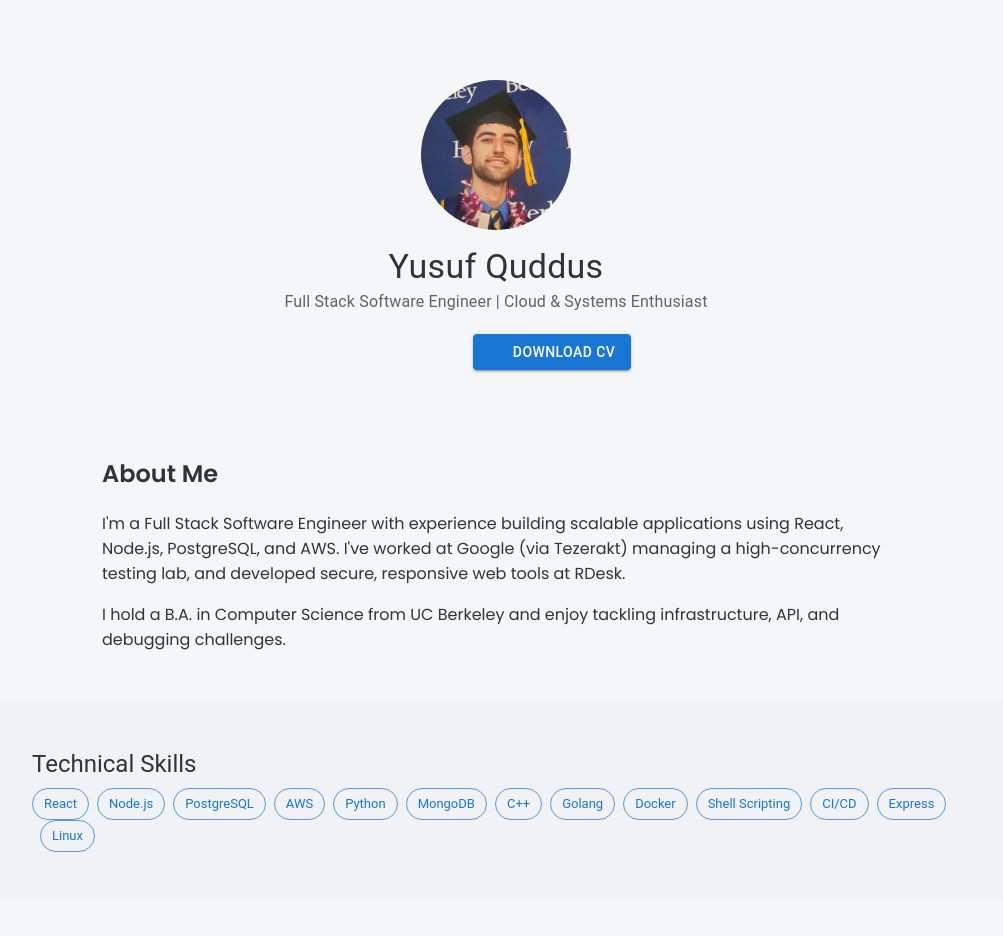
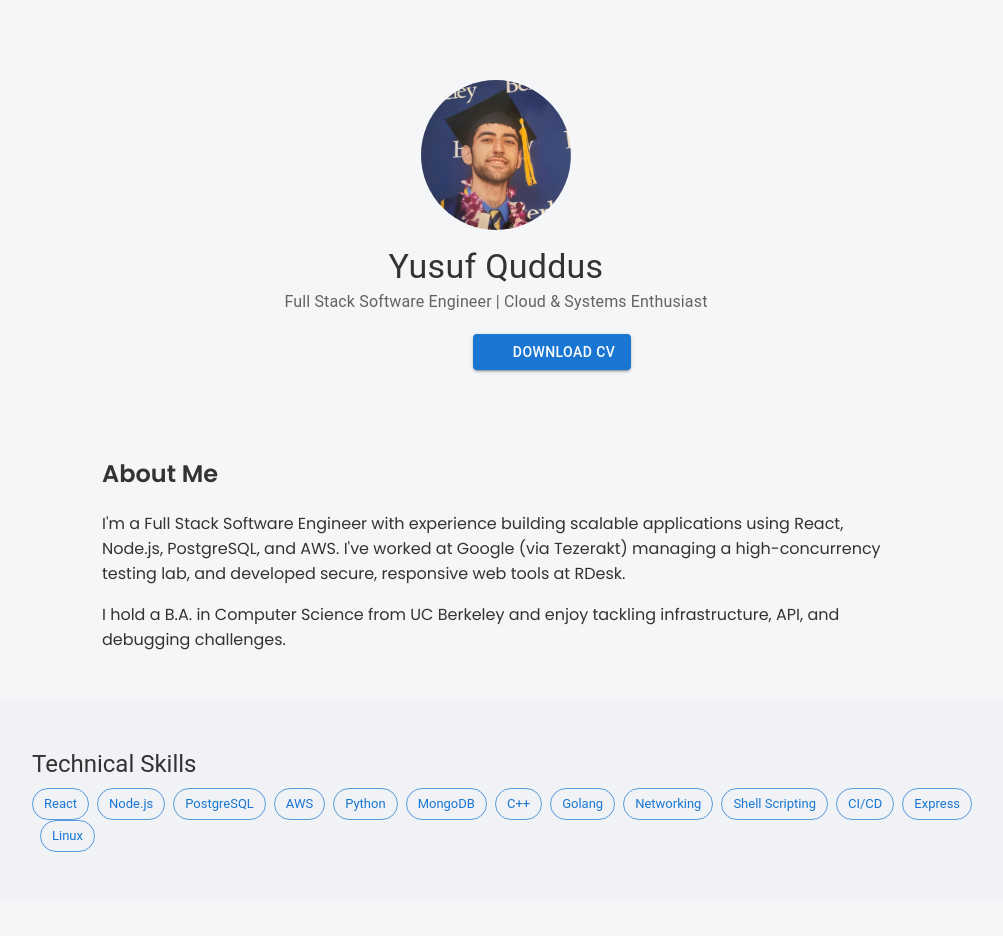
Before and after one commit to yusuf-quddus/yusuf-portfolio, a React (Create React App) app: page / in a window 1280 px wide. Shown: the top 936 px of the page, without its empty margins (144-1147 px from the left). Built offline with nearby package versions, Linux system fonts and the light colour scheme; some icons are missing.

Commit message:
update skills test github actions

```diff
--- a/src/components/Skills.js
+++ b/src/components/Skills.js
@@ -2,7 +2,7 @@ import { Box, Typography, Stack, Chip } from '@mui/material';
 
 const techStack = [
   'React', 'Node.js', 'PostgreSQL', 'AWS', 'Python', 'MongoDB',
-  'C++', 'Golang', 'Docker', 'Shell Scripting', 'CI/CD', 'Express', 'Linux'
+  'C++', 'Golang', 'Networking', 'Shell Scripting', 'CI/CD', 'Express', 'Linux'
 ];
 
 const Skills = () => (
```
